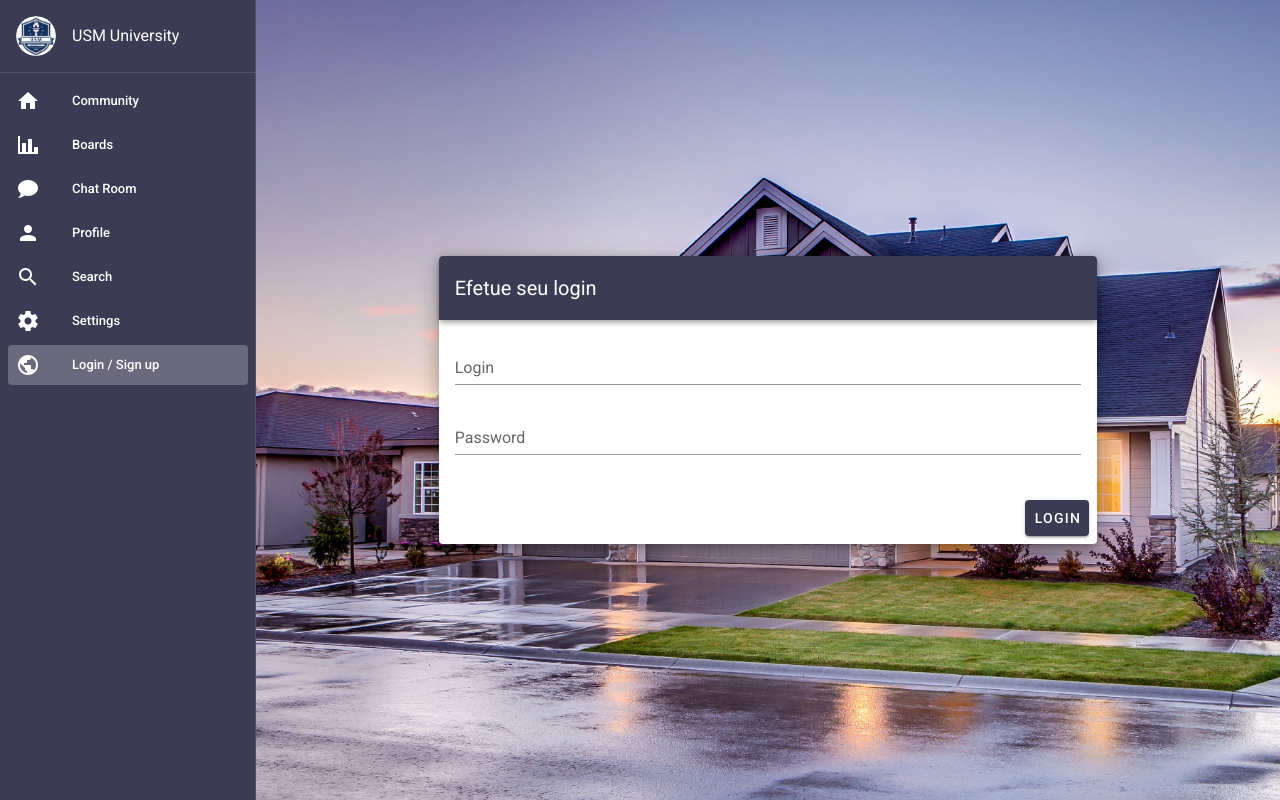
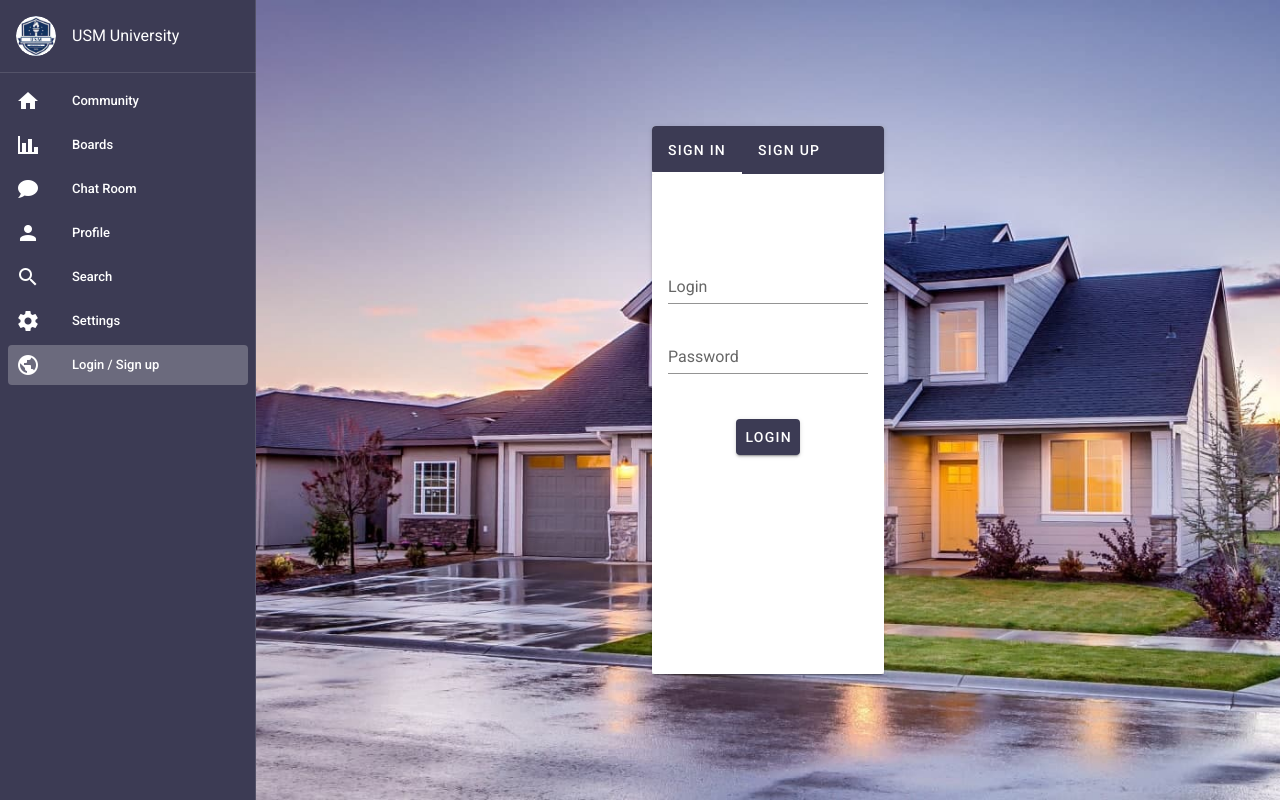
Before and after one commit to RoduanKD/Frontend-05-USM-project, a Vue app: page /login in a window 1280 px wide. Built offline with nearby package versions, Linux system fonts and the light colour scheme; what vue-moment would draw is missing.

Commit message:
-changed Login button to middle -fixed some colors and code -added tabs

```diff
--- a/src/views/Login.vue
+++ b/src/views/Login.vue
@@ -1,22 +1,32 @@
 <template>
+
   <div class="back fill-height">
-    <v-container justify-center fluid fill-height>
+    <v-container justify-center fluid fill-height >
         <v-row justify="center">
-          <v-col cols="8">
-            <v-card class="mx-auto elevation-12 " >
-              <v-toolbar dark color="primary">
-                <v-toolbar-title>Efetue seu login</v-toolbar-title>
-              </v-toolbar>
+          <v-col cols="3" >
+               <v-card >
+              <v-tabs  color="deep-purple accent-4" background-color="primary" left>
+                <v-tab class="white--text">SIGN IN</v-tab>
+                <v-tab class="white--text">SIGN UP</v-tab>
+                <v-tab-item>
+
+          <v-card class="mx-auto elevation-12 midcard " style=" backdrop-filter: blur(5px);
+  background: rgba(255,255,255,.7)  ">
               <v-card-text>
-                <v-form>
-                  <v-text-field name="login" label="Login" type="text"></v-text-field>
+                <v-form class="Pdtop">
+                  <v-text-field name="login" label="Login" type="text" ></v-text-field>
                   <v-text-field name="password" label="Password" id="password" type="password"></v-text-field>
                 </v-form>
               </v-card-text>
-              <v-card-actions>
-                <v-spacer></v-spacer>
-                <v-btn color="primary">Login</v-btn>
+              <v-card-actions class="Flex"  >
+                <v-spacer ></v-spacer>
+                <v-btn   color="primary"  >Login</v-btn>
               </v-card-actions>
+            </v-card>
+      </v-tab-item>
+              <v-tab-item>
+              </v-tab-item>
+              </v-tabs>
             </v-card>
           </v-col>
         </v-row>
@@ -37,12 +47,31 @@ export default {
 </script>
 
 <style>
+.colortab {
+  color:#43425D !important ;
+}
+.pdtop2{
+  padding-top: 20px;
+}
+.Pdtop {
+  padding-top: 65px;
+}
+
+
+.midcard{
+  height: 500px;
+
+}
+.Flex{
+  flex-direction: column;
+  padding-top: 35px;
+}
 
 .back {
   background-image: url('~@/assets/LoginBackground.jpeg');
   background-size: cover;
   width: 100%;
-  backdrop-filter: blur(5px);
+
 
 }
 </style>
```
Also changed, not shown: src/assets/LoginBackground.jpeg.
